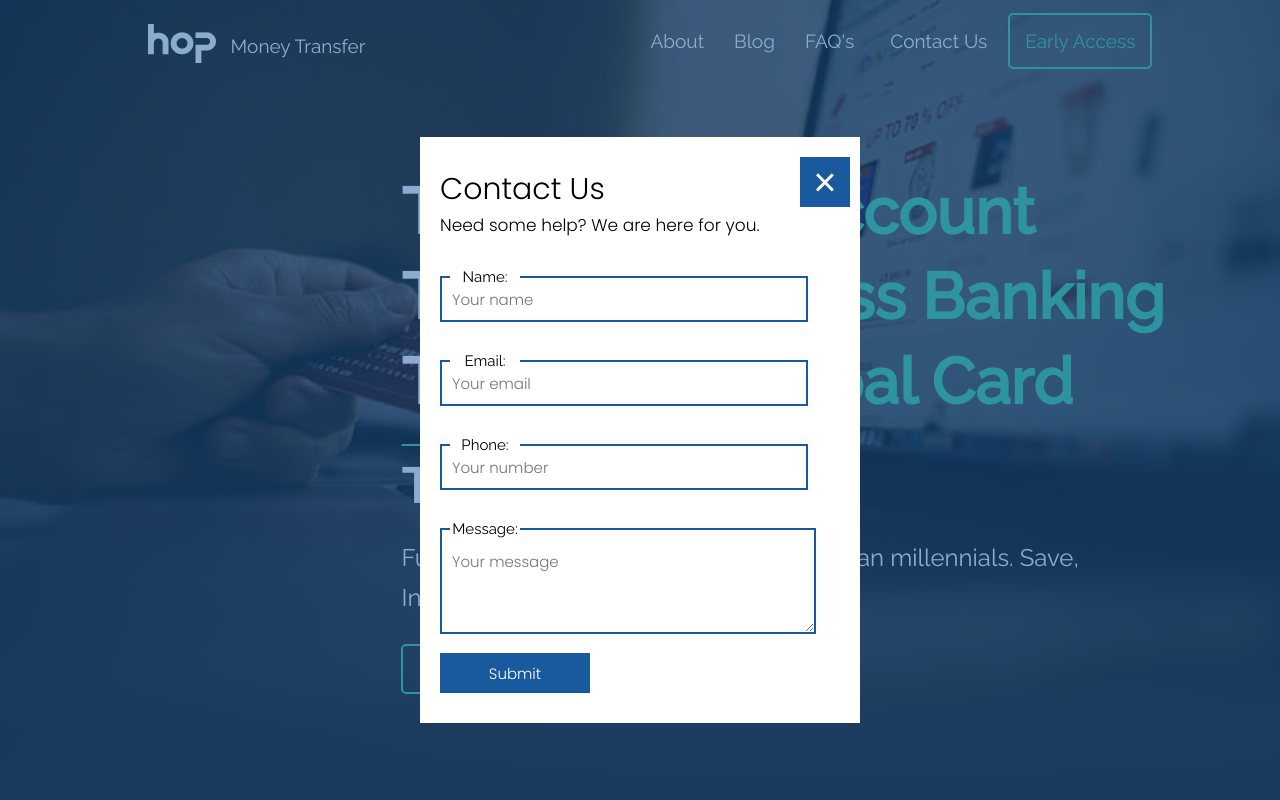
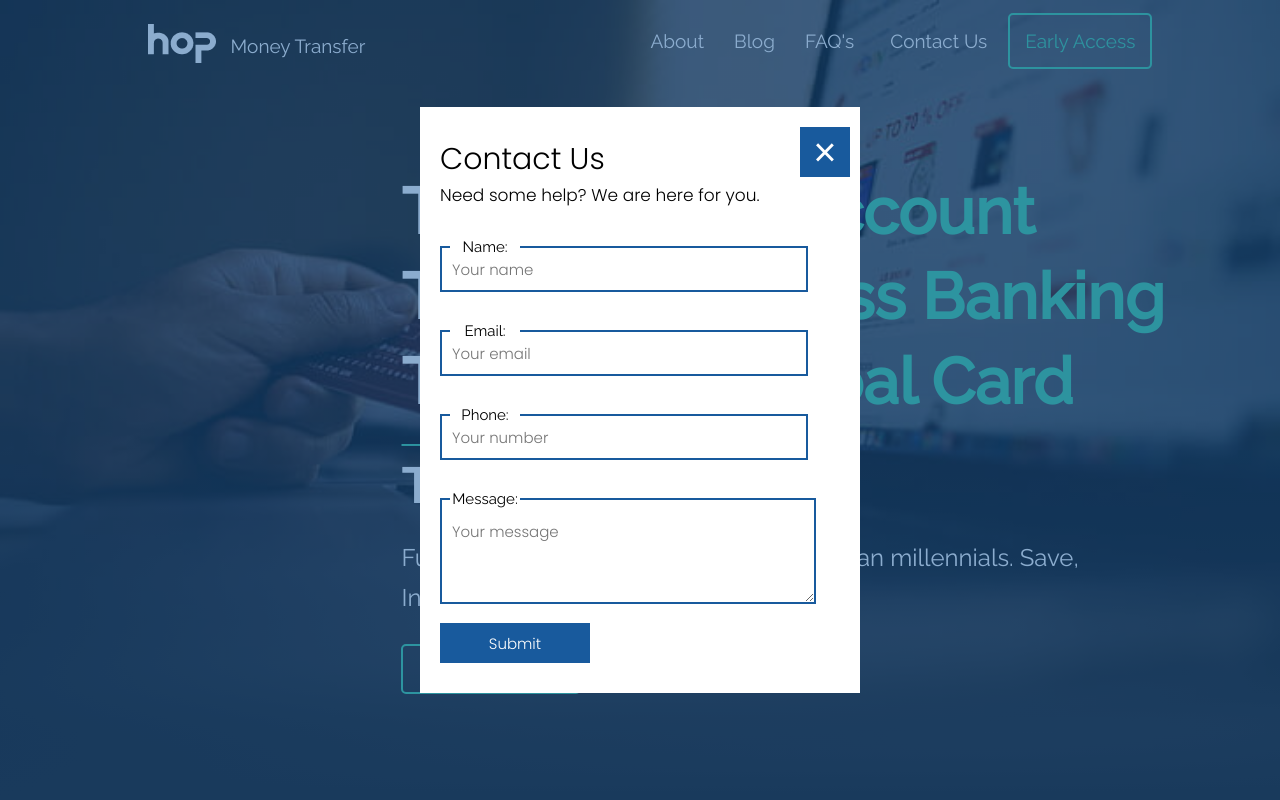
Before and after one commit to vaibhavkaul69/money-hop, a React (Create React App) app: page / in a window 1280 px wide. Both pictures are taken after a click on the button "Contact Us". Shown: the top 800 px of the page. Built offline with nearby package versions, Linux system fonts and the light colour scheme.

Commit message:
(updated):Padding top of contact modal reduced

```diff
--- a/src/App.css
+++ b/src/App.css
@@ -520,7 +520,7 @@ img[alt="Linkedin Icon"] {
 	transition: all 0.3s ease-in-out;
 	justify-content: center;
 	align-items: center;
-	padding-top: 30px;
+	padding-top: 0px;
 	overflow-y: scroll;
 	height: 100vh;
 	position: fixed;
```
